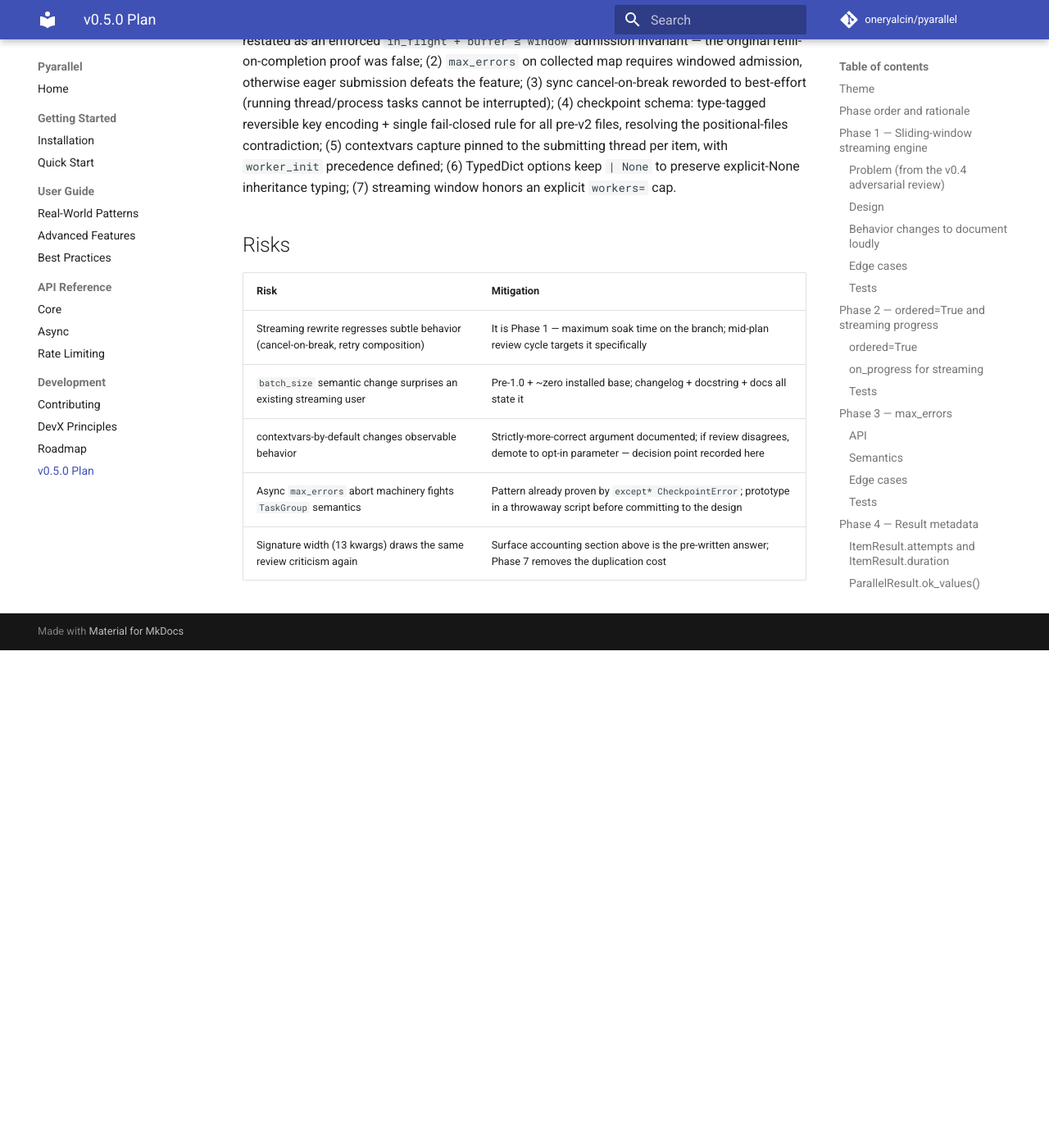
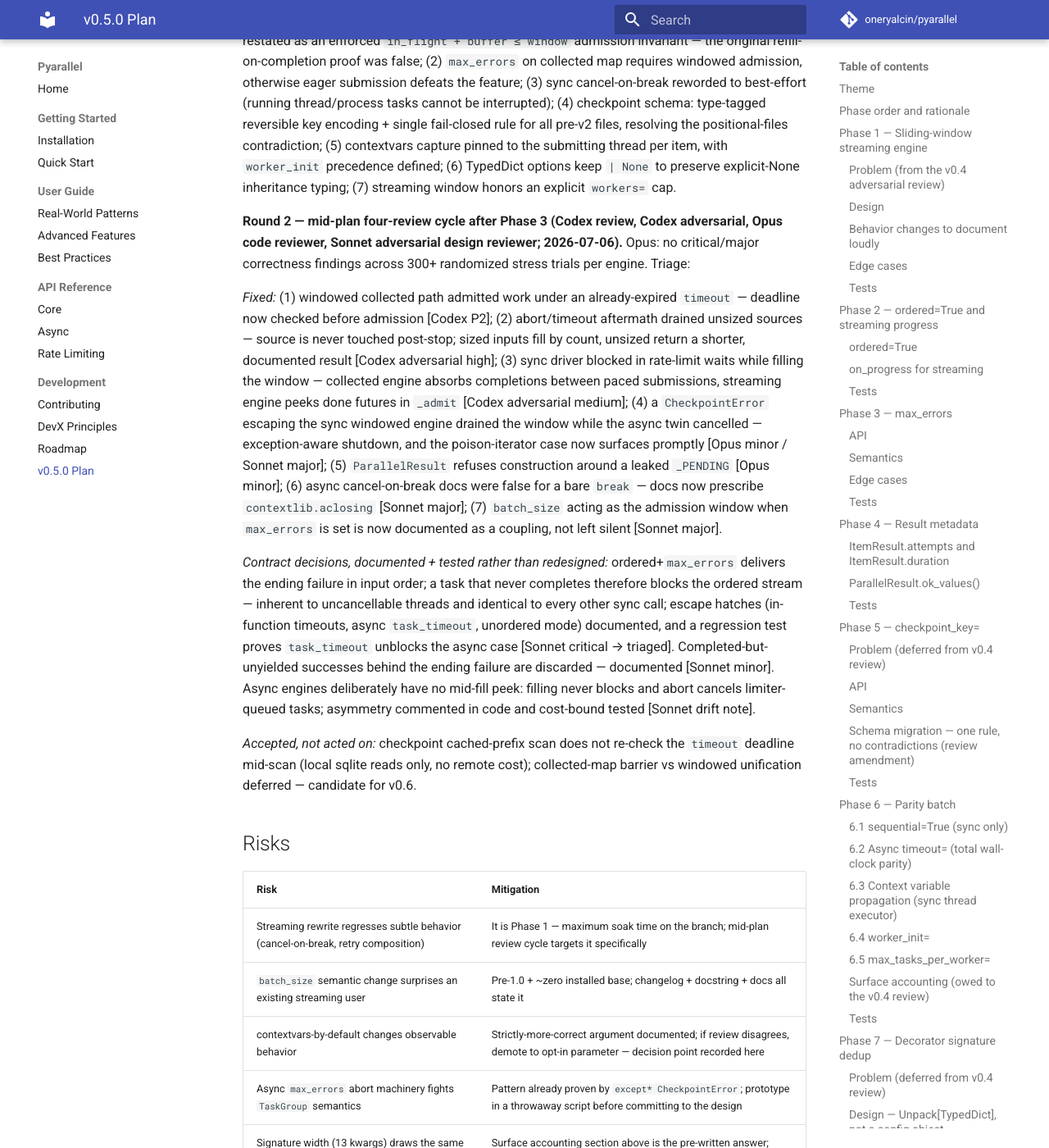
Before and after one commit to oneryalcin/pyarallel, an MkDocs documentation site: the page built from docs/development/plans/v0.5.0.md, in a window 1280 px wide and 1400 px high, scrolled down 13106 px. Shown: the whole window at 82% size. Built offline with MkDocs 1.6.1 and Material for MkDocs 9.7.7, drawn with Linux system fonts in a browser that asks for light colours; comment, search, counter and statistics services are not loaded; before the commit the page ends 13899 px from its top, so only the background shows below that.

Commit message:
Address adversarial design review (Sonnet): honest contracts + tests
- Async cancel-on-break docs were false for a bare `break` (asyncgen
  finalization is deferred in Python): docstring and docs now prescribe
  contextlib.aclosing, with an example.
- ordered+max_errors head-of-line blocking made an explicit contract:
  the wait is bounded in items, not time — a never-completing task
  blocks the ordered stream exactly as it blocks every sync call.
  Escape hatches documented (in-function timeouts, async task_timeout,
  unordered mode); regression test proves task_timeout unblocks the
  async case. Discarded buffered successes documented.
- batch_size acting as the admission window under max_errors documented
  as a coupling (docstring + docs), no longer silent.
- Poison-source-with-slow-tasks prompt-raise regression test (the fix
  itself landed with the exc-aware shutdown in the previous round).
- Async engines' deliberate lack of a mid-fill peek commented in code
  (filling never blocks; abort cancels limiter-queued tasks) and the
  cost bound measured by a rate-limited dead-API test.
- Full round-2 triage recorded in the plan's review amendments log.

```diff
--- a/docs/development/plans/v0.5.0.md
+++ b/docs/development/plans/v0.5.0.md
@@ -567,6 +567,45 @@
 to preserve explicit-None inheritance typing; (7) streaming window
 honors an explicit `workers=` cap.
 
+**Round 2 — mid-plan four-review cycle after Phase 3 (Codex review,
+Codex adversarial, Opus code reviewer, Sonnet adversarial design
+reviewer; 2026-07-06).** Opus: no critical/major correctness findings
+across 300+ randomized stress trials per engine. Triage:
+
+*Fixed:* (1) windowed collected path admitted work under an
+already-expired `timeout` — deadline now checked before admission
+[Codex P2]; (2) abort/timeout aftermath drained unsized sources —
+source is never touched post-stop; sized inputs fill by count, unsized
+return a shorter, documented result [Codex adversarial high]; (3) sync
+driver blocked in rate-limit waits while filling the window — collected
+engine absorbs completions between paced submissions, streaming engine
+peeks done futures in `_admit` [Codex adversarial medium]; (4) a
+`CheckpointError` escaping the sync windowed engine drained the window
+while the async twin cancelled — exception-aware shutdown, and the
+poison-iterator case now surfaces promptly [Opus minor / Sonnet major];
+(5) `ParallelResult` refuses construction around a leaked `_PENDING`
+[Opus minor]; (6) async cancel-on-break docs were false for a bare
+`break` — docs now prescribe `contextlib.aclosing` [Sonnet major];
+(7) `batch_size` acting as the admission window when `max_errors` is
+set is now documented as a coupling, not left silent [Sonnet major].
+
+*Contract decisions, documented + tested rather than redesigned:*
+ordered+`max_errors` delivers the ending failure in input order; a task
+that never completes therefore blocks the ordered stream — inherent to
+uncancellable threads and identical to every other sync call; escape
+hatches (in-function timeouts, async `task_timeout`, unordered mode)
+documented, and a regression test proves `task_timeout` unblocks the
+async case [Sonnet critical → triaged]. Completed-but-unyielded
+successes behind the ending failure are discarded — documented [Sonnet
+minor]. Async engines deliberately have no mid-fill peek: filling never
+blocks and abort cancels limiter-queued tasks; asymmetry commented in
+code and cost-bound tested [Sonnet drift note].
+
+*Accepted, not acted on:* checkpoint cached-prefix scan does not
+re-check the `timeout` deadline mid-scan (local sqlite reads only, no
+remote cost); collected-map barrier vs windowed unification deferred —
+candidate for v0.6.
+
 ## Risks
 
 | Risk | Mitigation |
```
Also changed, not shown: docs/api-reference/async.md (+16 -2 lines), docs/api-reference/core.md (+11 -2 lines), 3 other files.
